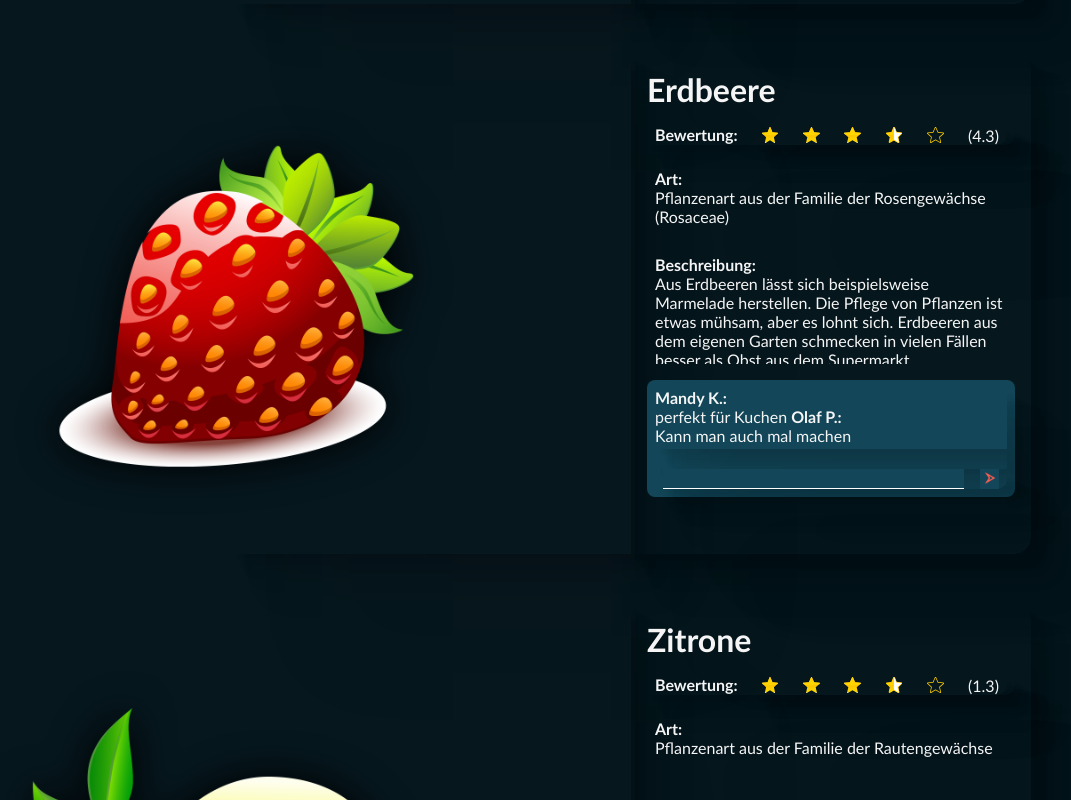
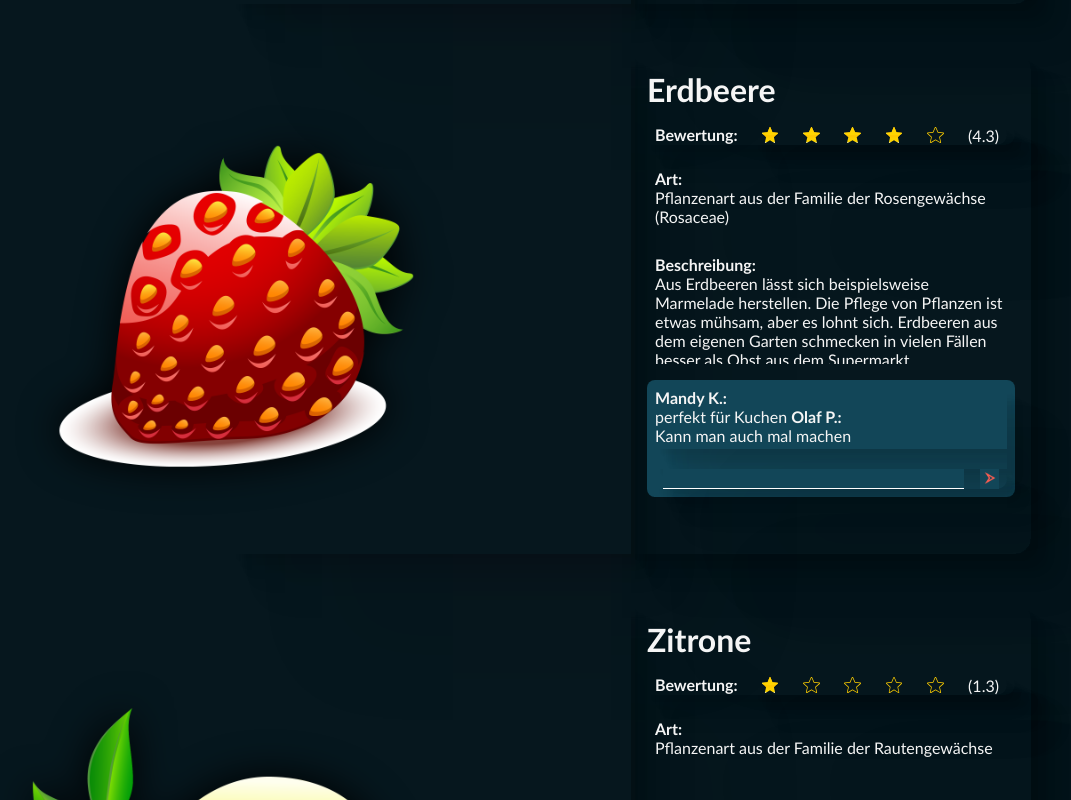
Before and after one commit to adminhype/typescript_grundkurs, an Angular app in the folder typescript_project/: page / in a window 1280 px wide. Shown: the part 1760-2560 px from the top of the page, without its empty margins (109-1180 px from the left). Built offline with nearby package versions, Linux system fonts and the light colour scheme.

Commit message:
doc(template): add practice examples for @for, @if, and @else

```diff
--- a/typescript_project/src/app/fruitlist/fruitlist.component.html
+++ b/typescript_project/src/app/fruitlist/fruitlist.component.html
@@ -1,5 +1,5 @@
 <div class="fruitlist_content">
-  @for(item of fruitlist; track item.name){
+  @for(item of fruitlist; track item.name; let index = $index){
   <section class="singleFruitBox">
     <div>
       <img src="./assets/img/fruits/{{ item.img }}" alt="" srcset="" />
@@ -9,11 +9,26 @@
       <div>
         <p><b>Bewertung:</b></p>
         <div>
-          <img src="./assets/img/stars/star.svg" alt="" srcset="" />
-          <img src="./assets/img/stars/star.svg" alt="" srcset="" />
-          <img src="./assets/img/stars/star.svg" alt="" srcset="" />
-          <img src="./assets/img/stars/star-half.svg" alt="" srcset="" />
-          <img src="./assets/img/stars/star-empty.svg" alt="" srcset="" />
+          <!-- @for (i of [1, 2, 3, 4, 5]; track fruitlist) { @if (i <= item.stars) {
+          <img src="./assets/img/stars/star.svg" alt="" />
+          } @else if(i <= item.stars - 0.5) {
+          <img src="./assets/img/stars/star-half.svg" alt="" />
+          } @else {
+          <img src="./assets/img/stars/star-empty.svg" alt="" />
+          } } -->
+
+          <!-- alternative for loop um die Sterne anzuzeigen -->
+
+          <!-- varriante mit count ist besser, da sie nicht über die gesamte liste iteriert sondern nur über die anzahl der sterne -->
+
+          @for (count of [1, 2, 3, 4, 5]; track fruitlist) { @if (item.stars >=
+          count) {
+          <img src="./assets/img/stars/star.svg" alt="" />
+          } @else if(item.stars >= count - 0.5) {
+          <img src="./assets/img/stars/star-half.svg" alt="" />
+          } @else {
+          <img src="./assets/img/stars/star-empty.svg" alt="" />
+          } }
           <p>({{ item.stars }})</p>
         </div>
       </div>
```
